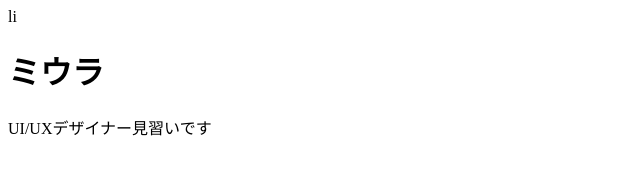
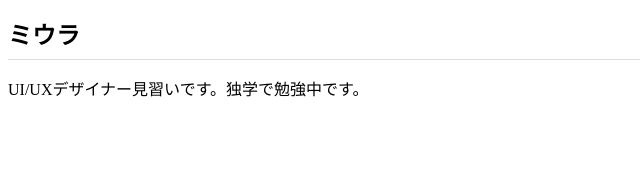
Before and after one commit to tmiura-m/.github.io, a plain HTML site: page index.html in a window 1280 px wide. Shown: the whole page, without its empty margins (0-640 px from the left). Drawn offline with Linux system fonts and the light colour scheme.

Commit message:
Add files via upload

```diff
--- a/index.html
+++ b/index.html
@@ -3,11 +3,11 @@
   <head>
     <meta charset="UTF-8" />
     <meta name="viewport" content="width=device-width, initial-scale=1.0" />
-    <title>miura's ポートフォリオサイト</title>
-    li
+    <title>Miura's ポートフォリオサイト</title>
+    <link rel="stylesheet" href="style.css">
   </head>
     <body>
     <h1>ミウラ</h1>
-    <p>UI/UXデザイナー見習いです</p>
+    <p>UI/UXデザイナー見習いです。独学で勉強中です。</p>
   </body>
 </html>
```
